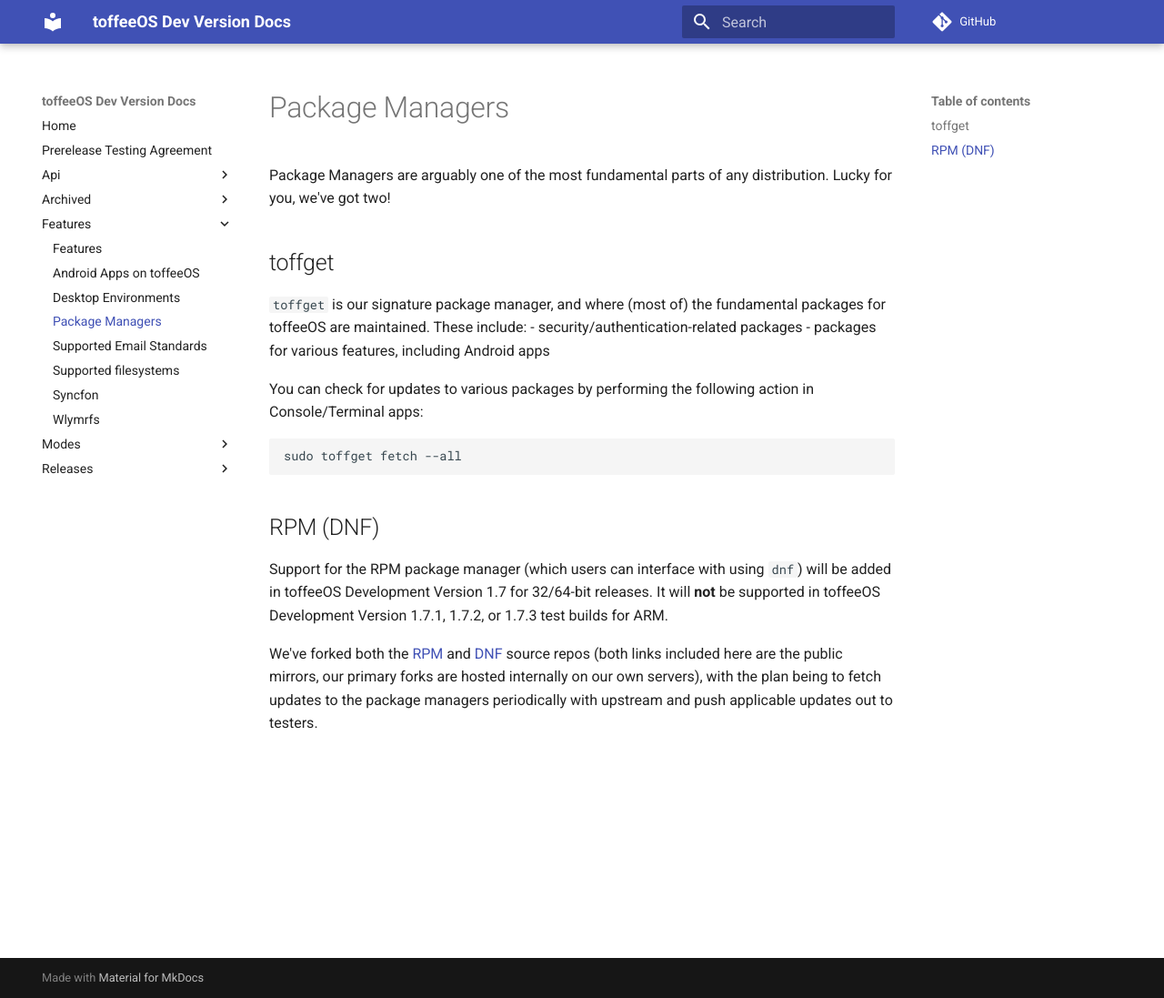
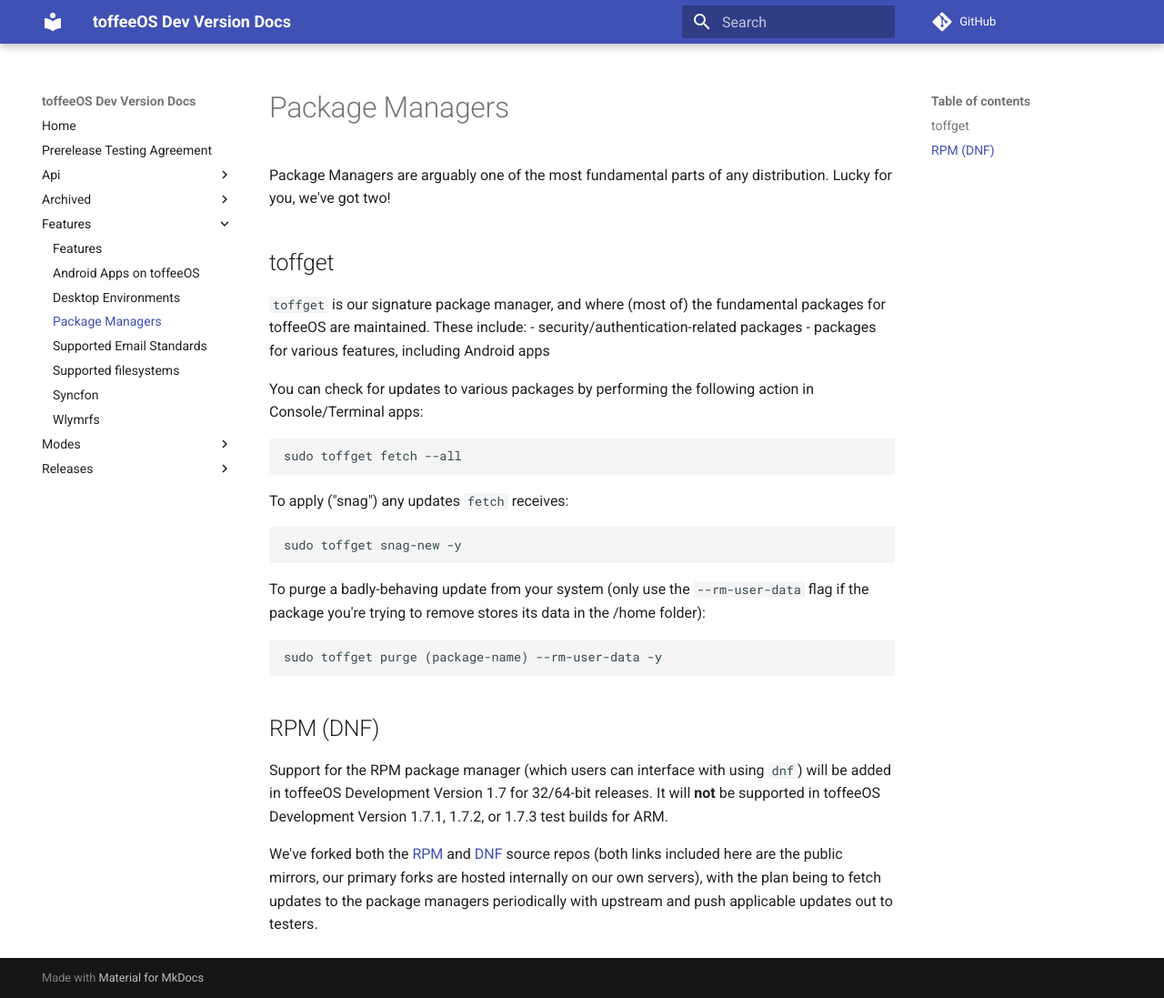
Before and after one commit to Wallymer/toffeeOSdocs, an MkDocs documentation site: the page built from docs/features/package-managers.md, in a window 1280 px wide and 1097 px high. Shown: the whole window at 91% size. Built offline with MkDocs 1.6.1 and Material for MkDocs 9.7.7, drawn with Linux system fonts in a browser that asks for light colours; comment, search, counter and statistics services are not loaded.

Commit message:
PKGMGRS: toffget documentation updates
- add update "snagging" command
- add purge command

Signed-off-by: Chuck Watson <cwatson@wallymer.com>
Signed-off-by: Slade Watkins <slade@sladewatkins.com>

````diff
--- a/docs/features/package-managers.md
+++ b/docs/features/package-managers.md
@@ -16,6 +16,18 @@ You can check for updates to various packages by performing the following action
 sudo toffget fetch --all
 ```
 
+To apply ("snag") any updates ``fetch`` receives:
+
+```
+sudo toffget snag-new -y
+```
+
+To purge a badly-behaving update from your system (only use the ``--rm-user-data`` flag if the package you're trying to remove stores its data in the /home folder):
+
+```
+sudo toffget purge (package-name) --rm-user-data -y
+```
+
 ## RPM (DNF)
 Support for the RPM package manager (which users can interface with using ``dnf``) will be added in toffeeOS Development Version 1.7 for 32/64-bit releases.
 It will **not** be supported in toffeeOS Development Version 1.7.1, 1.7.2, or 1.7.3 test builds for ARM.
````
